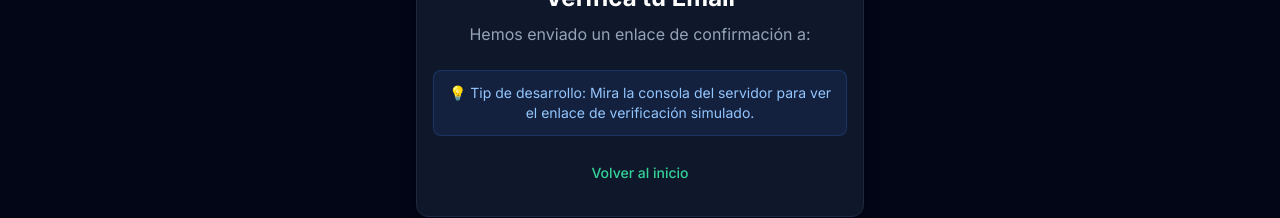
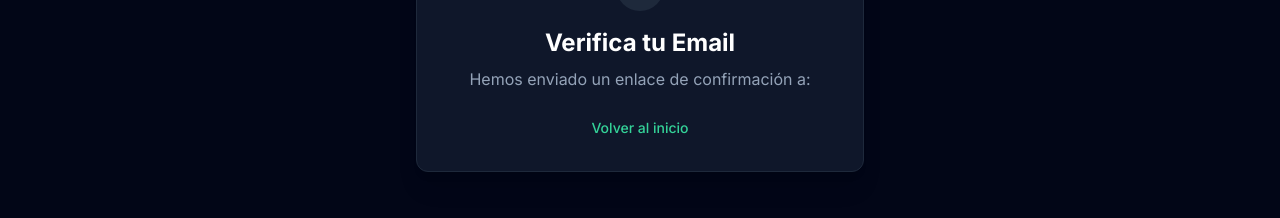
Before and after one commit to Albertuito/keywordtracker, a Next.js app: page /verify-email in a window 1280 px wide. Shown: the part 414-632 px from the top of the page. Built offline with nearby package versions, Linux system fonts and the light colour scheme; no server answers.

Commit message:
Remove dev tips for production

```diff
--- a/src/app/verify-email/page.tsx
+++ b/src/app/verify-email/page.tsx
@@ -66,9 +66,7 @@ function VerifyContent() {
                                 <br />
                                 <span className="text-white font-medium">{email}</span>
                             </p>
-                            <div className="text-sm bg-blue-500/10 border border-blue-500/20 rounded-lg p-3 text-blue-300">
-                                💡 Tip de desarrollo: Mira la consola del servidor para ver el enlace de verificación simulado.
-                            </div>
+
                         </>
                     )}
 
```
